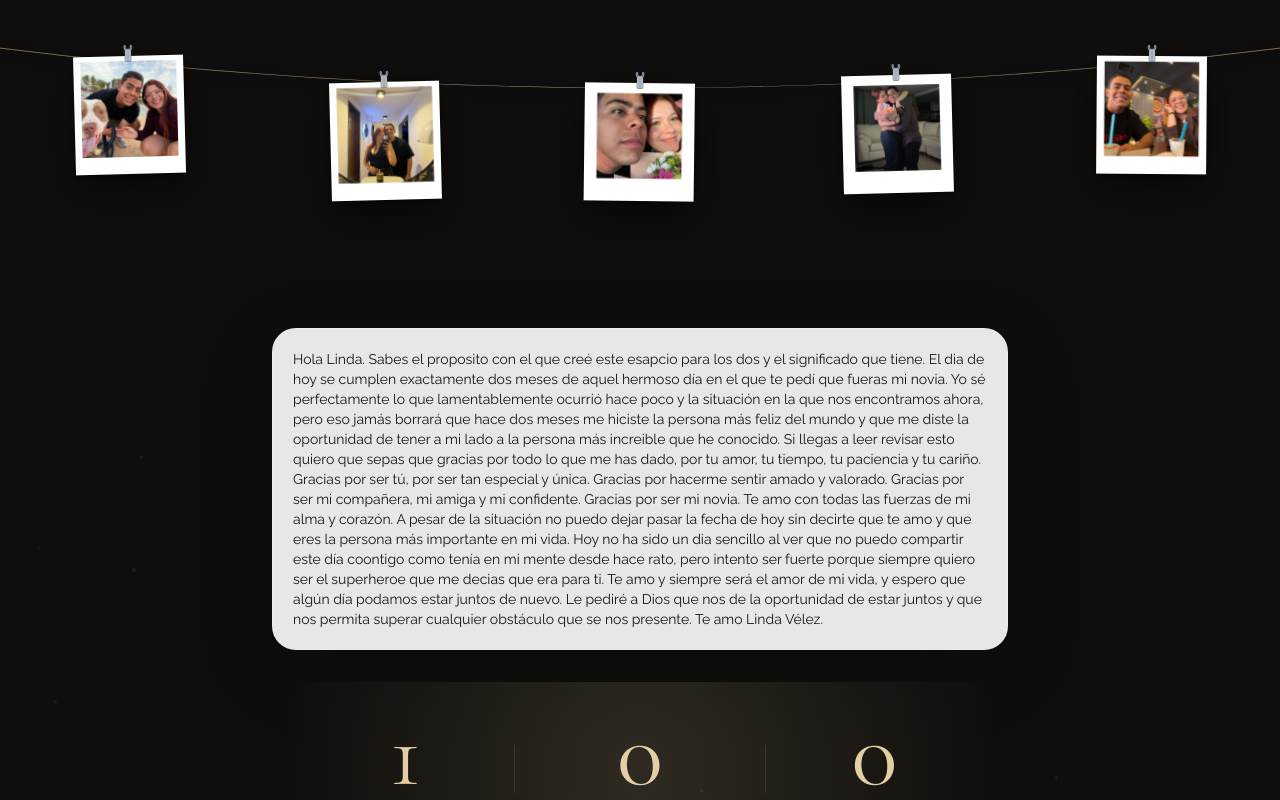
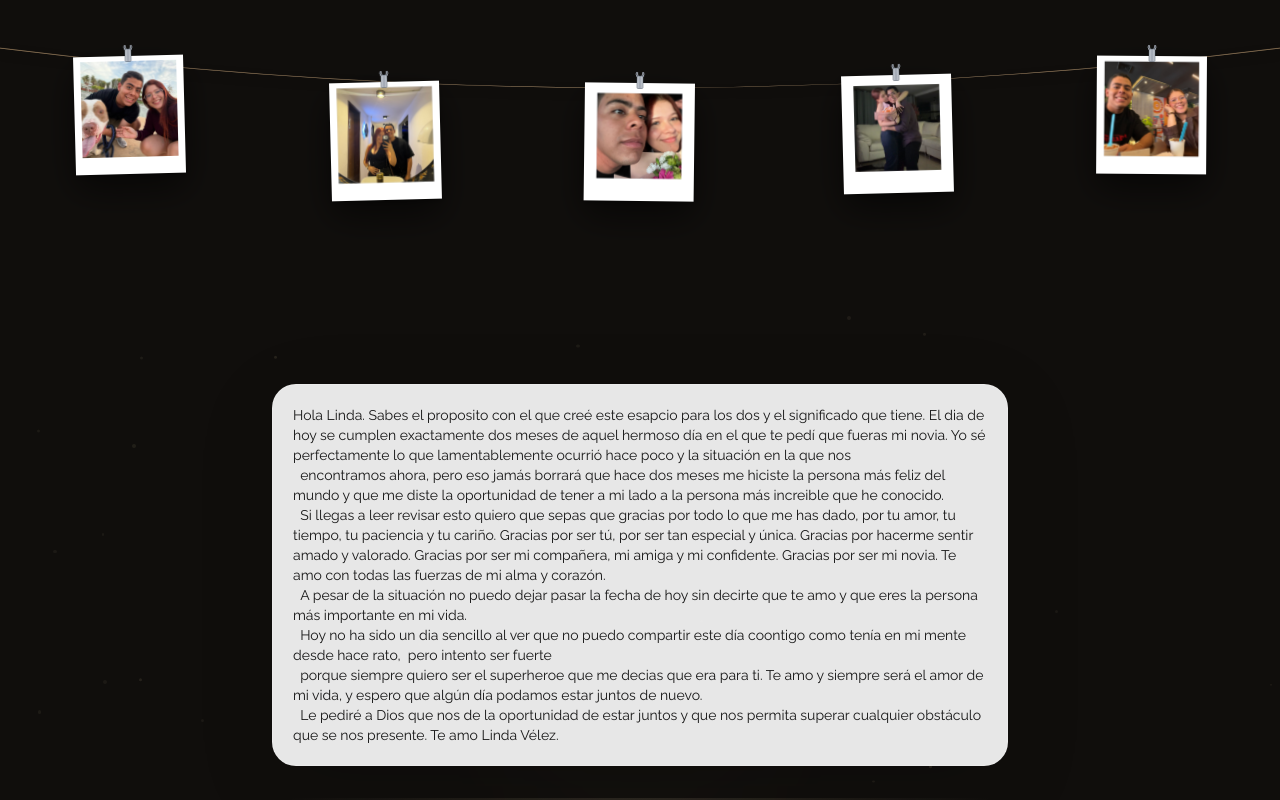
Before and after one commit to josemavarez11/couple-page, a Next.js app: page / in a window 1280 px wide. Built offline with nearby package versions, Linux system fonts and the light colour scheme.

Commit message:
scrolling fixed

```diff
--- a/src/app/page.tsx
+++ b/src/app/page.tsx
@@ -50,16 +50,16 @@ const AmbientParticles = () => {
 export default function Page() {
 
   return (
-    <main className="relative w-full min-h-screen bg-[#100e0c] overflow-auto flex flex-col">
+    <main className="relative w-full h-screen bg-[#100e0c] overflow-y-auto flex flex-col">
       {/* Top Zone: Rope & Photos */}
-      <div className="relative w-full h-[38dvh] pt-[env(safe-area-inset-top)] pt-4">
+      <div className="relative w-full min-h-[45vh] pb-8 pt-[env(safe-area-inset-top)] pt-4">
         <PolaroidGallery />
       </div>
 
-      <div className="relative z-10 flex flex-col items-center px-6 mt-6">
-        <div className="w-full max-w-3xl mx-auto mb-8 px-4">
+      <div className="relative z-10 flex flex-col items-center px-6 mt-6 overflow-visible">
+        <div className="w-full max-w-3xl mx-auto mb-8 px-4 overflow-visible">
             <div
-              className="w-full rounded-3xl border border-white/15 bg-white/90 p-5 text-sm text-neutral-900 shadow-[0_20px_80px_rgba(0,0,0,0.12)] whitespace-normal break-normal"
+              className="w-full rounded-3xl border border-white/15 bg-white/90 p-5 text-sm text-neutral-900 shadow-[0_20px_80px_rgba(0,0,0,0.12)] whitespace-pre-wrap break-words overflow-visible"
             >
               {`Hola Linda. Sabes el proposito con el que creé este esapcio para los dos y el significado que tiene. El dia de hoy se cumplen exactamente dos meses de aquel hermoso día en el que te pedí que fueras mi novia. Yo sé perfectamente lo que lamentablemente ocurrió hace poco y la situación en la que nos
   encontramos ahora, pero eso jamás borrará que hace dos meses me hiciste la persona más feliz del mundo y que me diste la oportunidad de tener a mi lado a la persona más increible que he conocido.
```
